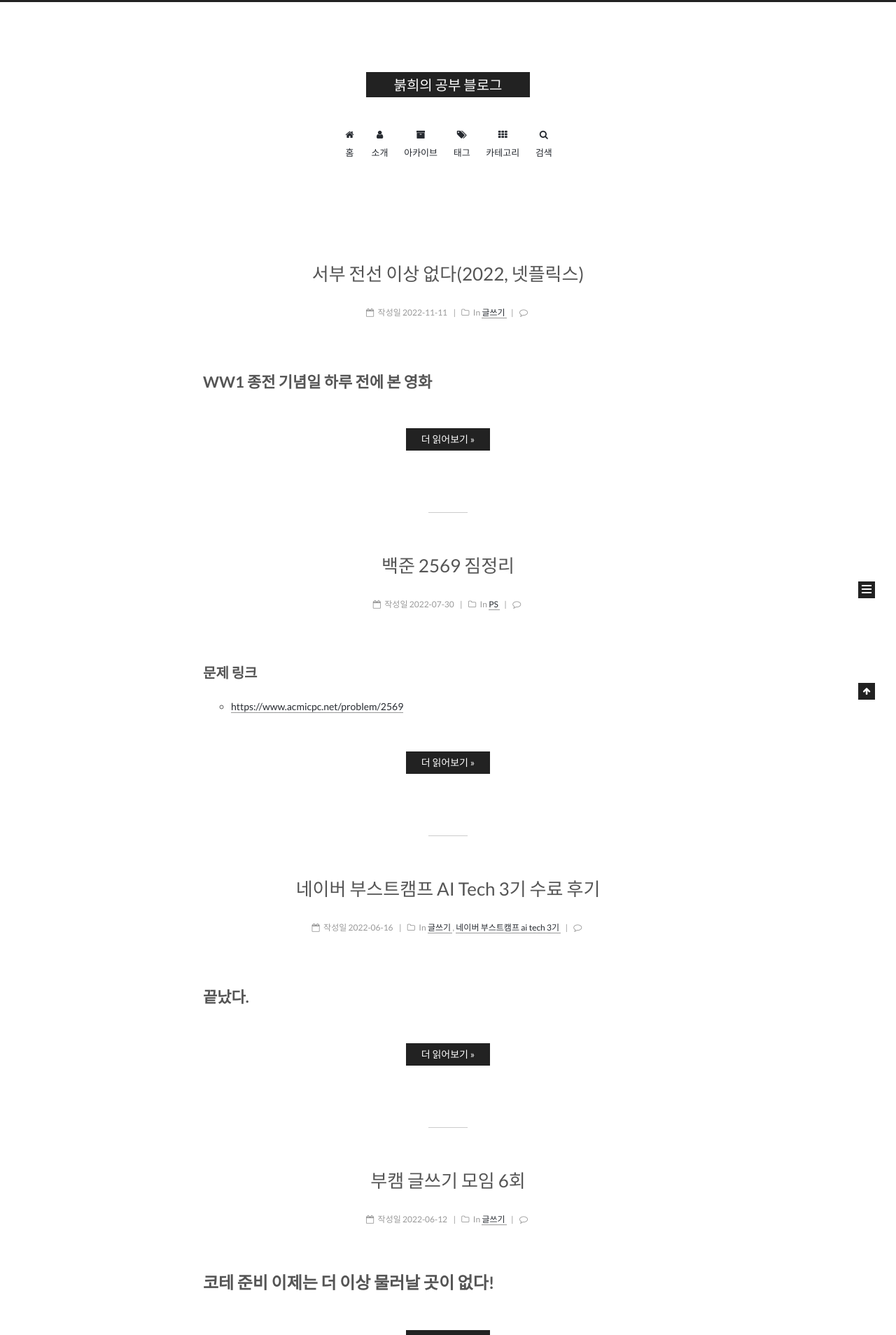
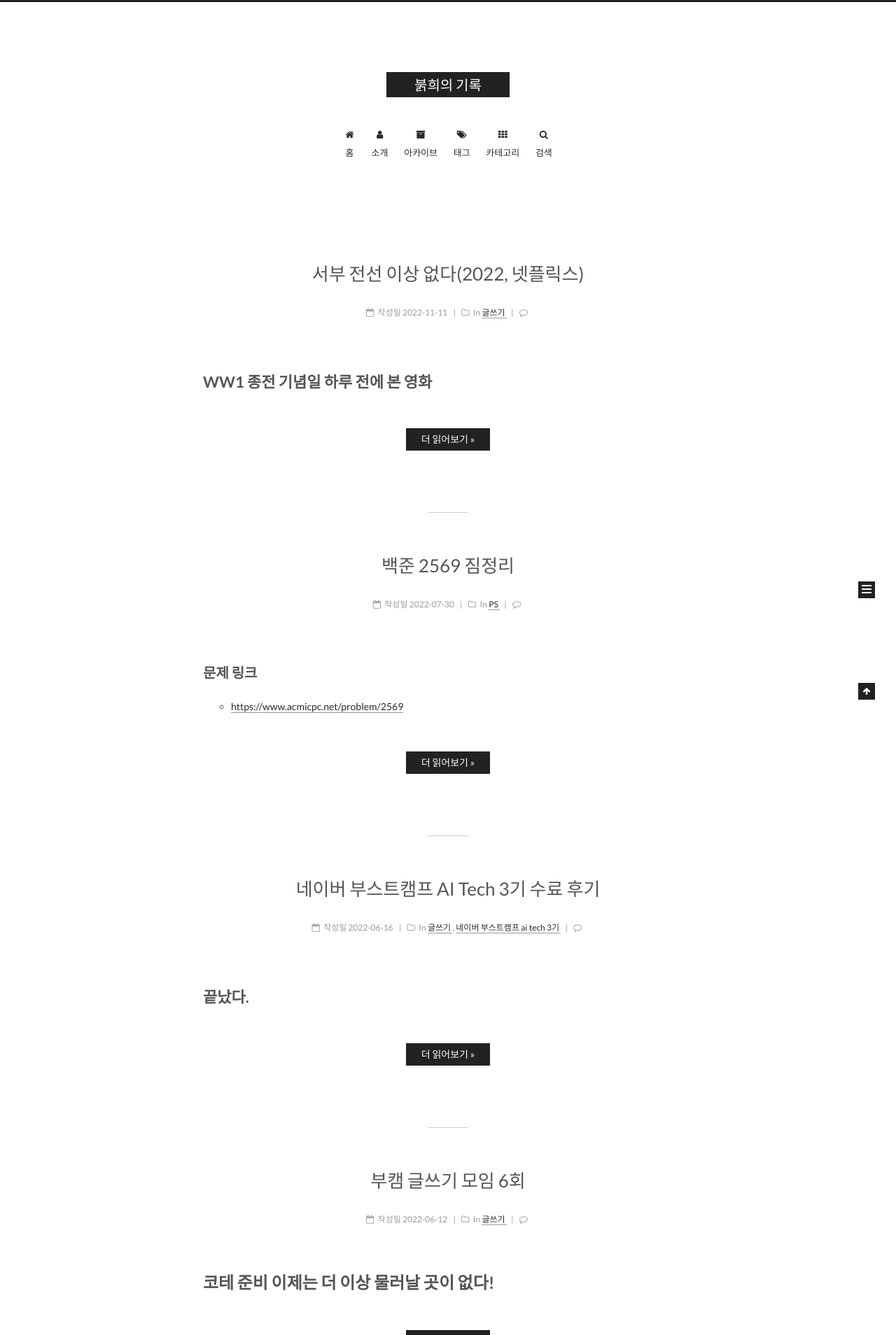
Before and after one commit to NHRWV/nhrwv.github.io, a Jekyll site: the page built from index.html, in a window 1280 px wide. Shown: the top 1908 px of the page at 70% size. Built offline with Jekyll 4.4.1, drawn with Linux system fonts in a browser that asks for light colours; the list of posts is cut into pages by our own code; comment, search, counter and statistics services are not loaded.

Commit message:
Update _config.yml

```diff
--- a/_config.yml
+++ b/_config.yml
@@ -4,9 +4,9 @@
 # ---------------------------------------------------------------
 
 # Site
-title: 붉희의 공부 블로그
+title: 붉희의 기록
 subtitle:
-description: 알고리즘 공부 기록저장소
+description: 공부 기록저장소
 author: 붉희
 # Support language: de, en, fr-FR, id, ja, ko, pt-BR, pt, ru, zh-Hans, zh-hk, zh-tw
 language: ko
```
